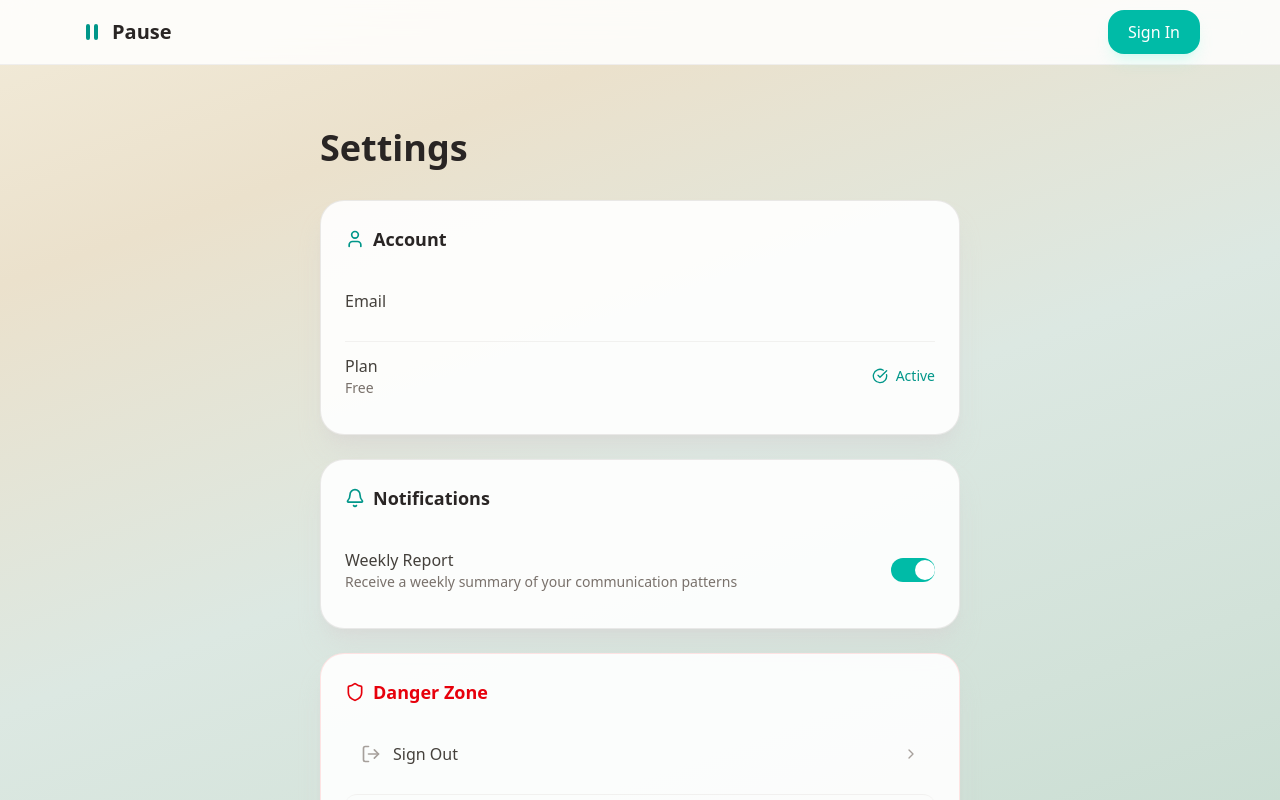
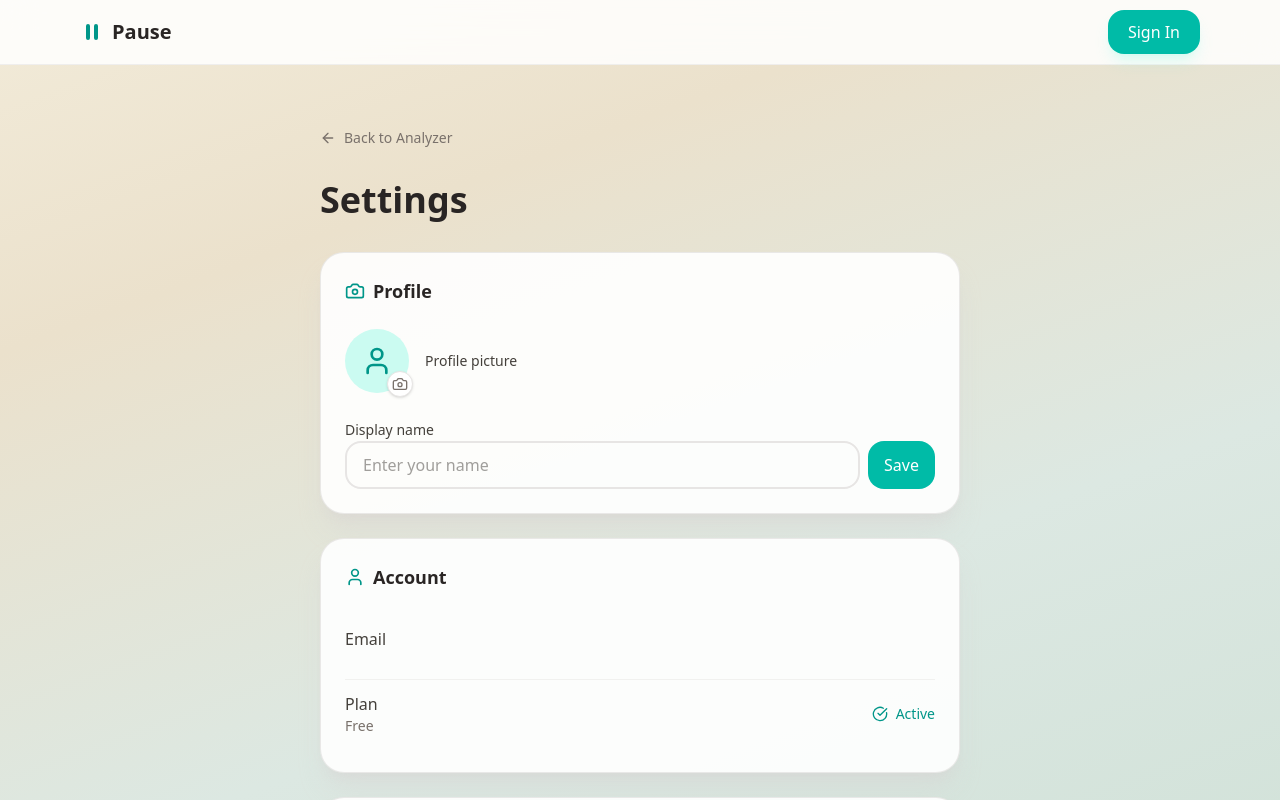
Before and after one commit to CosmasCold/pause-app, a Next.js app: page /settings in a window 1280 px wide. Shown: the top 800 px of the page. Built offline with nearby package versions, Linux system fonts and the light colour scheme; no server answers; a web font is replaced by a local one.

Commit message:
Add back buttons, avatar upload, and name editing

```diff
--- a/app/history/page.tsx
+++ b/app/history/page.tsx
@@ -3,10 +3,19 @@
 
 import { useState, useEffect, useRef } from 'react';
 import { motion } from 'framer-motion';
-import { Search, Trash2, Star, ChevronDown, Download, RefreshCw } from 'lucide-react';
+import {
+  Search,
+  Trash2,
+  Star,
+  ChevronDown,
+  Download,
+  RefreshCw,
+  ArrowLeft,
+} from 'lucide-react';
 import { supabase } from '@/lib/supabase';
 import toast from 'react-hot-toast';
 import Link from 'next/link';
+import { useRouter } from 'next/navigation';
 
 interface SavedAnalysis {
   id: string;
@@ -20,6 +29,7 @@ interface SavedAnalysis {
 }
 
 export default function HistoryPage() {
+  const router = useRouter();
   const [analyses, setAnalyses] = useState<SavedAnalysis[]>([]);
   const [loading, setLoading] = useState(true);
   const [searchTerm, setSearchTerm] = useState('');
@@ -63,7 +73,9 @@ export default function HistoryPage() {
       .eq('id', id);
 
     if (!error) {
-      setAnalyses(prev => prev.map(a => (a.id === id ? { ...a, is_favorite: !current } : a)));
+      setAnalyses(prev =>
+        prev.map(a => (a.id === id ? { ...a, is_favorite: !current } : a))
+      );
       toast.success(current ? 'Removed from favorites' : 'Added to favorites');
     }
   };
@@ -119,6 +131,14 @@ export default function HistoryPage() {
 
   return (
     <main className="max-w-4xl mx-auto px-4 py-12">
+      <button
+        onClick={() => router.push('/')}
+        className="flex items-center gap-2 text-stone-500 hover:text-stone-700 mb-8 transition-colors"
+      >
+        <ArrowLeft className="w-4 h-4" />
+        <span className="text-sm font-medium">Back to Analyzer</span>
+      </button>
+
       <div className="flex justify-between items-center mb-8">
         <div>
           <h1 className="text-4xl font-playfair font-bold text-stone-800 mb-2">History</h1>
@@ -247,7 +267,9 @@ export default function HistoryPage() {
                   </div>
 
                   <button
-                    onClick={() => setExpandedId(expandedId === analysis.id ? null : analysis.id)}
+                    onClick={() =>
+                      setExpandedId(expandedId === analysis.id ? null : analysis.id)
+                    }
                     className="flex items-center gap-1 text-teal-600 hover:text-teal-700 transition-colors text-sm font-medium"
                   >
                     Details
@@ -271,7 +293,10 @@ export default function HistoryPage() {
                       <h4 className="text-sm font-semibold text-stone-700 mb-2">Biases</h4>
                       <div className="flex flex-wrap gap-2">
                         {analysis.biases.map((bias, i) => (
-                          <span key={i} className="px-3 py-1 bg-amber-50 text-amber-700 rounded-full text-xs font-medium">
+                          <span
+                            key={i}
+                            className="px-3 py-1 bg-amber-50 text-amber-700 rounded-full text-xs font-medium"
+                          >
                             {bias.type}
                           </span>
                         ))}
@@ -282,9 +307,15 @@ export default function HistoryPage() {
                     <div>
                       <h4 className="text-sm font-semibold text-stone-700 mb-2">Tone</h4>
                       <div className="flex gap-3 text-sm text-stone-600">
-                        <span>Start: <strong className="capitalize">{analysis.emotional_tone.start}</strong></span>
-                        <span>End: <strong className="capitalize">{analysis.emotional_tone.end}</strong></span>
-                        <span>Intensity: <strong className="capitalize">{analysis.emotional_tone.intensity}</strong></span>
+                        <span>
+                          Start: <strong className="capitalize">{analysis.emotional_tone.start}</strong>
+                        </span>
+                        <span>
+                          End: <strong className="capitalize">{analysis.emotional_tone.end}</strong>
+                        </span>
+                        <span>
+                          Intensity: <strong className="capitalize">{analysis.emotional_tone.intensity}</strong>
+                        </span>
                       </div>
                     </div>
                   )}
--- a/app/settings/page.tsx
+++ b/app/settings/page.tsx
@@ -11,24 +11,35 @@ import {
   Trash2,
   ChevronRight,
   CheckCircle,
+  ArrowLeft,
+  Camera,
 } from 'lucide-react';
 import { supabase } from '@/lib/supabase';
 import toast from 'react-hot-toast';
-import { useSearchParams } from 'next/navigation';
+import { useRouter, useSearchParams } from 'next/navigation';
 
 function SettingsContent() {
+  const router = useRouter();
+  const searchParams = useSearchParams();
   const [profile, setProfile] = useState<{
     email: string;
     tier: string;
     email_reports: boolean;
+    name?: string;
+    avatar_url?: string;
   } | null>(null);
   const [loading, setLoading] = useState(true);
   const [emailReports, setEmailReports] = useState(true);
   const [savingReports, setSavingReports] = useState(false);
+  const [name, setName] = useState('');
+  const [savingName, setSavingName] = useState(false);
+  const [avatarFile, setAvatarFile] = useState<File | null>(null);
+  const [avatarPreview, setAvatarPreview] = useState<string | null>(null);
+  const [uploadingAvatar, setUploadingAvatar] = useState(false);
 
   const initialized = useRef(false);
   const confirmedRef = useRef(false);
-  const searchParams = useSearchParams();
+  const fileInputRef = useRef<HTMLInputElement>(null);
 
   const fetchProfile = async () => {
     const { data: { user } } = await supabase.auth.getUser();
@@ -42,9 +53,13 @@ function SettingsContent() {
         email: user.email || '',
         tier: 'free',
         email_reports: true,
+        name: '',
+        avatar_url: '',
       };
       setProfile(profileData);
       setEmailReports(profileData.email_reports);
+      setName(profileData.name || '');
+      setAvatarPreview(profileData.avatar_url || null);
     }
     setLoading(false);
   };
@@ -56,7 +71,6 @@ function SettingsContent() {
     }
   }, []);
 
-  // Handle Stripe checkout session redirect (run only once)
   useEffect(() => {
     const sessionId = searchParams.get('session_id');
     if (!sessionId || !profile || confirmedRef.current) return;
@@ -98,10 +112,71 @@ function SettingsContent() {
       toast.error('Failed to update preference');
       setEmailReports(!newValue);
     } else {
-      toast.success(
-        newValue ? 'Weekly reports enabled' : 'Weekly reports disabled'
-      );
+      toast.success(newValue ? 'Weekly reports enabled' : 'Weekly reports disabled');
     }
+  };
+
+  const saveName = async () => {
+    setSavingName(true);
+    const { error } = await supabase
+      .from('user_profiles')
+      .update({ name })
+      .eq('id', (await supabase.auth.getUser()).data.user?.id);
+    setSavingName(false);
+    if (error) toast.error('Failed to save name');
+    else toast.success('Name updated');
+  };
+
+  const handleAvatarChange = (e: React.ChangeEvent<HTMLInputElement>) => {
+    const file = e.target.files?.[0];
+    if (!file) return;
+    setAvatarFile(file);
+    setAvatarPreview(URL.createObjectURL(file));
+  };
+
+  const uploadAvatar = async () => {
+    if (!avatarFile) return;
+    setUploadingAvatar(true);
+    const user = (await supabase.auth.getUser()).data.user;
+    if (!user) {
+      toast.error('Not signed in');
+      setUploadingAvatar(false);
+      return;
+    }
+
+    const fileExt = avatarFile.name.split('.').pop();
+    const filePath = `${user.id}/avatar.${fileExt}`;
+
+    const { error: uploadError } = await supabase.storage
+      .from('avatars')
+      .upload(filePath, avatarFile, { upsert: true });
+
+    if (uploadError) {
+      toast.error('Upload failed: ' + uploadError.message);
+      setUploadingAvatar(false);
+      return;
+    }
+
+    const { data: publicUrlData } = supabase.storage
+      .from('avatars')
+      .getPublicUrl(filePath);
+
+    const avatarUrl = publicUrlData.publicUrl;
+
+    const { error: updateError } = await supabase
+      .from('user_profiles')
+      .update({ avatar_url: avatarUrl })
+      .eq('id', user.id);
+
+    setUploadingAvatar(false);
+    if (updateError) {
+      toast.error('Failed to save avatar');
+    } else {
+      setProfile((prev) => prev ? { ...prev, avatar_url: avatarUrl } : prev);
+      setAvatarPreview(avatarUrl);
+      toast.success('Profile picture updated');
+    }
+    setAvatarFile(null);
   };
 
   const handleSignOut = async () => {
@@ -132,14 +207,96 @@ function SettingsContent() {
 
   return (
     <main className="max-w-2xl mx-auto px-4 py-12">
-      <h1 className="text-4xl font-playfair font-bold text-stone-800 mb-8">
-        Settings
-      </h1>
+      <button
+        onClick={() => router.push('/')}
+        className="flex items-center gap-2 text-stone-500 hover:text-stone-700 mb-8 transition-colors"
+      >
+        <ArrowLeft className="w-4 h-4" />
+        <span className="text-sm font-medium">Back to Analyzer</span>
+      </button>
+
+      <h1 className="text-4xl font-playfair font-bold text-stone-800 mb-8">Settings</h1>
+
+      {/* Profile Section */}
+      <motion.div
+        initial={{ opacity: 0, y: 20 }}
+        animate={{ opacity: 1, y: 0 }}
+        className="bg-white/90 rounded-3xl p-6 shadow-xl shadow-stone-300/40 border border-stone-300/50 mb-6"
+      >
+        <h2 className="text-lg font-semibold text-stone-800 mb-6 flex items-center gap-2">
+          <Camera className="w-5 h-5 text-teal-600" />
+          Profile
+        </h2>
+
+        <div className="flex items-center gap-4 mb-6">
+          <div className="relative">
+            {avatarPreview ? (
+              <img
+                src={avatarPreview}
+                alt="Avatar"
+                className="w-16 h-16 rounded-full object-cover border-2 border-stone-200"
+              />
+            ) : (
+              <div className="w-16 h-16 rounded-full bg-teal-100 flex items-center justify-center">
+                <UserIcon className="w-8 h-8 text-teal-600" />
+              </div>
+            )}
+            <button
+              onClick={() => fileInputRef.current?.click()}
+              className="absolute -bottom-1 -right-1 bg-white rounded-full p-1 shadow border border-stone-200"
+            >
+              <Camera className="w-4 h-4 text-stone-500" />
+            </button>
+            <input
+              type="file"
+              ref={fileInputRef}
+              onChange={handleAvatarChange}
+              accept="image/*"
+              className="hidden"
+            />
+          </div>
+          <div>
+            <p className="text-sm font-medium text-stone-700">
+              {avatarFile ? 'New photo ready' : 'Profile picture'}
+            </p>
+            {avatarFile && (
+              <button
+                onClick={uploadAvatar}
+                disabled={uploadingAvatar}
+                className="text-sm text-teal-600 hover:text-teal-700 font-medium mt-1 disabled:opacity-50"
+              >
+                {uploadingAvatar ? 'Uploading...' : 'Save photo'}
+              </button>
+            )}
+          </div>
+        </div>
+
+        <div className="space-y-2">
+          <label className="text-sm font-medium text-stone-700">Display name</label>
+          <div className="flex gap-2">
+            <input
+              type="text"
+              value={name}
+              onChange={(e) => setName(e.target.value)}
+              placeholder="Enter your name"
+              className="flex-1 px-4 py-2.5 border-2 border-stone-200 rounded-2xl focus:outline-none focus:border-teal-500 text-stone-700"
+            />
+            <button
+              onClick={saveName}
+              disabled={savingName}
+              className="bg-teal-500 text-white px-4 py-2.5 rounded-2xl font-medium hover:bg-teal-600 disabled:opacity-50 transition-colors"
+            >
+              {savingName ? 'Saving...' : 'Save'}
+            </button>
+          </div>
+        </div>
+      </motion.div>
 
       {/* Account Section */}
       <motion.div
         initial={{ opacity: 0, y: 20 }}
         animate={{ opacity: 1, y: 0 }}
+        transition={{ delay: 0.1 }}
         className="bg-white/90 rounded-3xl p-6 shadow-xl shadow-stone-300/40 border border-stone-300/50 mb-6"
       >
         <h2 className="text-lg font-semibold text-stone-800 mb-6 flex items-center gap-2">
@@ -158,9 +315,7 @@ function SettingsContent() {
           <div className="flex items-center justify-between py-3 border-t border-stone-200/50">
             <div>
               <p className="font-medium text-stone-700">Plan</p>
-              <p className="text-stone-500 text-sm capitalize">
-                {profile?.tier || 'free'}
-              </p>
+              <p className="text-stone-500 text-sm capitalize">{profile?.tier || 'free'}</p>
             </div>
             {profile?.tier === 'free' ? (
               <a
@@ -176,6 +331,21 @@ function SettingsContent() {
               </div>
             )}
           </div>
+
+          {profile?.tier === 'team' && (
+            <div className="flex items-center justify-between py-3 border-t border-stone-200/50">
+              <div>
+                <p className="font-medium text-stone-700">Team</p>
+                <p className="text-stone-500 text-sm">Manage your team and dashboard</p>
+              </div>
+              <a
+                href="/team"
+                className="flex items-center gap-1 text-teal-600 hover:text-teal-700 font-medium text-sm"
+              >
+                Manage <ChevronRight className="w-4 h-4" />
+              </a>
+            </div>
+          )}
         </div>
       </motion.div>
 
@@ -183,7 +353,7 @@ function SettingsContent() {
       <motion.div
         initial={{ opacity: 0, y: 20 }}
         animate={{ opacity: 1, y: 0 }}
-        transition={{ delay: 0.1 }}
+        transition={{ delay: 0.2 }}
         className="bg-white/90 rounded-3xl p-6 shadow-xl shadow-stone-300/40 border border-stone-300/50 mb-6"
       >
         <h2 className="text-lg font-semibold text-stone-800 mb-6 flex items-center gap-2">
@@ -220,7 +390,7 @@ function SettingsContent() {
       <motion.div
         initial={{ opacity: 0, y: 20 }}
         animate={{ opacity: 1, y: 0 }}
-        transition={{ delay: 0.2 }}
+        transition={{ delay: 0.3 }}
         className="bg-white/90 rounded-3xl p-6 shadow-xl shadow-stone-300/40 border border-red-200/50 mb-6"
       >
         <h2 className="text-lg font-semibold text-red-600 mb-6 flex items-center gap-2">
```
